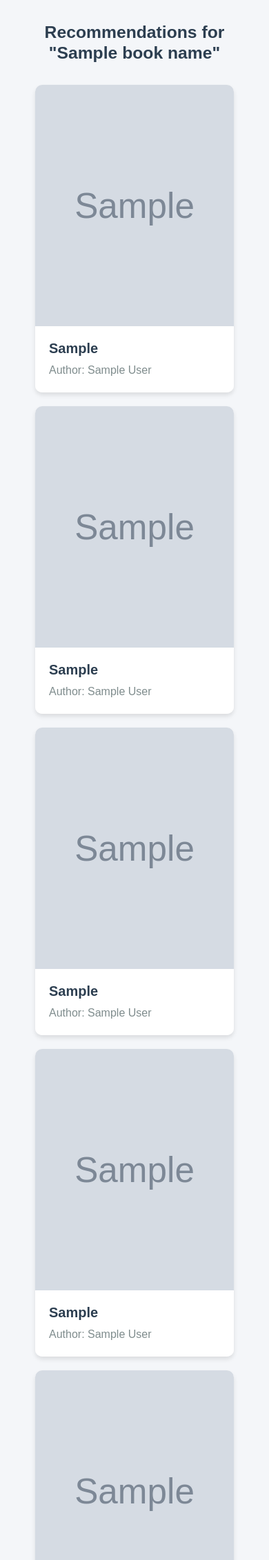
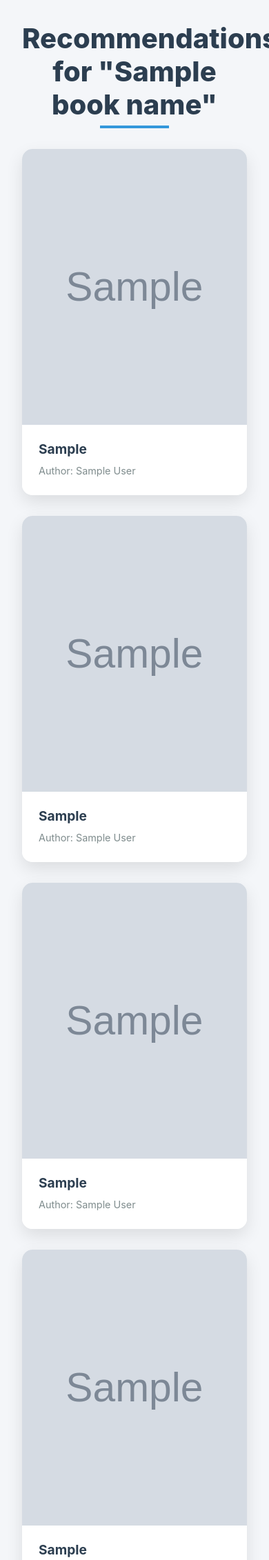
Before and after one commit to KushalGoyal09/ReadSphere, a Flask app: template templates/recommendation_page.html in a window 390 px wide; the page is wider, and only the part inside the window is pictured. Shown: the top 2262 px of that part at 69% size. Run offline with Flask 3, Linux system fonts and the light colour scheme; the template is opened without the code that fills it: most values are stand-ins (such as "Sample title", 1, 10 or a date in 2020); grey boxes marked "Sample" are stand-in pictures; parts of the project's set-up code (start-up, migrations or seed data) failed here and were passed over.

Commit message:
change in UI

```diff
--- a/templates/recommendation_page.html
+++ b/templates/recommendation_page.html
@@ -1,4 +1,4 @@
-<!DOCTYPE html>
+<!DOCTYPE HTML>
 <html lang="en">
 <head>
     <meta charset="UTF-8">
@@ -6,62 +6,116 @@
     <title>Book Recommendations</title>
     <link href="https://cdn.jsdelivr.net/npm/bootstrap@5.3.0-alpha1/dist/css/bootstrap.min.css" rel="stylesheet">
     <style>
+        :root {
+            --primary-color: #3498db;
+            --secondary-color: #2c3e50;
+            --background-color: #f4f6f9;
+            --card-bg: #ffffff;
+            --text-light: #7f8c8d;
+        }
+
+        * {
+            box-sizing: border-box;
+            transition: all 0.3s ease;
+        }
+
         body {
-            background-color: #f4f6f9;
-            font-family: 'Arial', sans-serif;
+            background-color: var(--background-color);
+            font-family: 'Inter', 'Arial', sans-serif;
+            line-height: 1.6;
+            color: var(--secondary-color);
         }
+
         .recommendation-container {
-            max-width: 1200px;
+            max-width: 1400px;
             margin: 0 auto;
             padding: 2rem;
         }
+
         .recommendations-title {
-            color: #2c3e50;
+            color: var(--secondary-color);
             text-align: center;
-            margin-bottom: 2rem;
+            margin-bottom: 2.5rem;
+            font-weight: 800;
+            font-size: 2.5rem;
+            position: relative;
+        }
+
+        .recommendations-title::after {
+            content: '';
+            position: absolute;
+            bottom: -10px;
+            left: 50%;
+            transform: translateX(-50%);
+            width: 100px;
+            height: 4px;
+            background-color: var(--primary-color);
+        }
+
+        #rec {
+            display: grid;
+            grid-template-columns: repeat(auto-fill, minmax(250px, 1fr));
+            gap: 30px;
+            justify-content: center;
+        }
+
+        .book-card {
+            background-color: var(--card-bg);
+            border-radius: 15px;
+            overflow: hidden;
+            box-shadow: 0 10px 25px rgba(0,0,0,0.1);
+            display: flex;
+            flex-direction: column;
+            transition: all 0.4s ease;
+            position: relative;
+        }
+
+        .book-card:hover {
+            transform: translateY(-15px);
+            box-shadow: 0 15px 35px rgba(0,0,0,0.15);
+        }
+
+        .book-card .card-img-container {
+            height: 400px;
+            overflow: hidden;
+            position: relative;
+        }
+
+        .book-card .card-img-top {
+            width: 100%;
+            height: 100%;
+            object-fit: cover;
+            transition: transform 0.4s ease;
+        }
+
+        .book-card:hover .card-img-top {
+            transform: scale(1.05);
+        }
+
+        .book-card .card-body {
+            padding: 1.5rem;
+            background: var(--card-bg);
+            flex-grow: 1;
+            display: flex;
+            flex-direction: column;
+        }
+
+        .book-card .card-title {
             font-weight: 700;
+            color: var(--secondary-color);
+            margin-bottom: 0.5rem;
+            font-size: 1.2rem;
         }
-        #rec {
-            display: flex;
-            flex-wrap: wrap;
-            justify-content: center;
-            gap: 20px;
+
+        .book-card .card-text {
+            color: var(--text-light);
+            font-size: 0.9rem;
+            flex-grow: 1;
         }
-        .card {
-            transition: all 0.3s ease;
-            box-shadow: 0 4px 6px rgba(0,0,0,0.1);
-            border: none;
-            border-radius: 10px;
-            overflow: hidden;
-        }
-        .card:hover {
-            transform: translateY(-10px);
-            box-shadow: 0 10px 20px rgba(0,0,0,0.15);
-        }
-        .card-img-top {
-            height: 350px;
-            object-fit: cover;
-        }
-        .card-body {
-            background-color: white;
-            padding: 1.25rem;
-        }
-        .card-title {
-            color: #2c3e50;
-            font-weight: 700;
-            margin-bottom: 0.5rem;
-        }
-        .card-text {
-            color: #7f8c8d;
-        }
+
         @media (max-width: 768px) {
             #rec {
-                flex-direction: column;
-                align-items: center;
-            }
-            .card {
-                width: 90%;
-                max-width: 350px;
+                grid-template-columns: 1fr;
             }
         }
     </style>
@@ -71,8 +125,15 @@
         <h2 class="recommendations-title">Recommendations for "{{book_name}}"</h2>
         <div id="rec">
             {% for i in range(5) %}
-            <div class="card" style="width: 18rem">
-                <img src="{{image_url[i+1]}}" class="card-img-top" alt="Book Cover: {{recommend_book_list[i]}}" />
+            <div class="book-card">
+                <div class="card-img-container">
+                    <img
+                        src="{{image_url[i+1]}}"
+                        class="card-img-top"
+                        alt="Book Cover: {{recommend_book_list[i]}}"
+                        onerror="this.onerror=null; this.src='https://edit.org/images/cat/book-covers-big-2019101610.jpg'"
+                    />
+                </div>
                 <div class="card-body">
                     <h5 class="card-title">{{recommend_book_list[i]}}</h5>
                     <p class="card-text">Author: {{authors[i]}}</p>
@@ -84,4 +145,4 @@
 
     <script src="https://cdn.jsdelivr.net/npm/bootstrap@5.3.0-alpha1/dist/js/bootstrap.bundle.min.js"></script>
 </body>
-</html>
+</html> eye baslls
```
Also changed, not shown: templates/home_page.html (+79 -26 lines), 1 other file.
